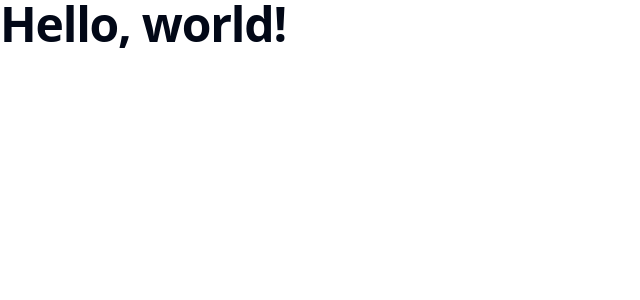
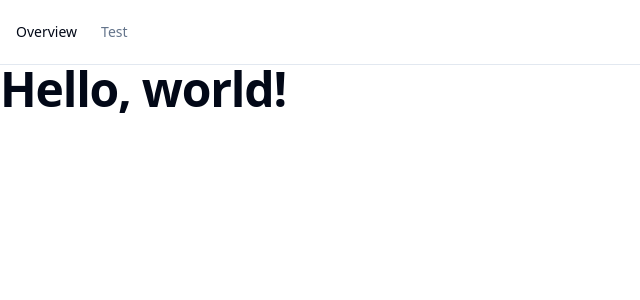
Before and after one commit to jonasclaes/as-built, a SvelteKit app: page / in a window 1280 px wide. Shown: the top 300 px of the page, without its empty margins (0-640 px from the left). Built offline with nearby package versions, Linux system fonts and the light colour scheme.

Commit message:
add example navbar

```diff
--- /dev/null
+++ b/src/lib/components/main-nav.svelte
@@ -0,0 +1,14 @@
+<script lang="ts">
+	import { cn } from '$lib/utils';
+
+	let className: string | undefined | null = undefined;
+	export { className as class };
+</script>
+
+<nav class={cn('flex items-center space-x-4 lg:space-x-6', className)}>
+	<a href="/dashboard" class="text-sm font-medium transition-colors hover:text-primary">Overview</a>
+	<a
+		href="/test"
+		class="text-sm font-medium text-muted-foreground transition-colors hover:text-primary">Test</a
+	>
+</nav>
--- a/src/routes/+layout.svelte
+++ b/src/routes/+layout.svelte
@@ -1,11 +1,17 @@
 <script lang="ts">
+	import MainNav from '$lib/components/main-nav.svelte';
 	import '../app.pcss';
 	import type { PageData } from './$types';
 
 	export let data: PageData;
 </script>
 
-<div class="app">
+<div class="hidden flex-col md:flex">
+	<div class="border-b">
+		<div class="flex h-16 items-center px-4">
+			<MainNav />
+		</div>
+	</div>
 	<main>
 		<slot />
 	</main>
```
